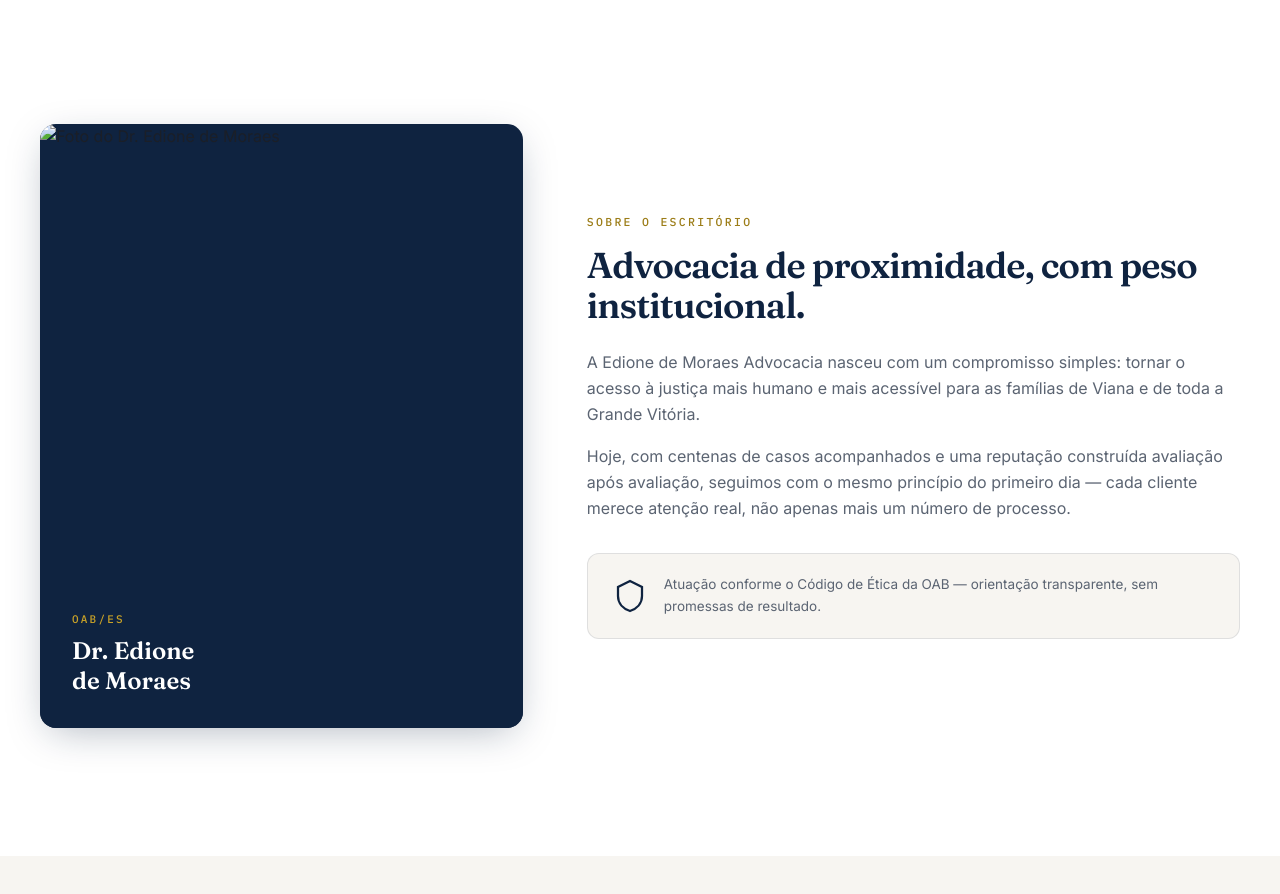
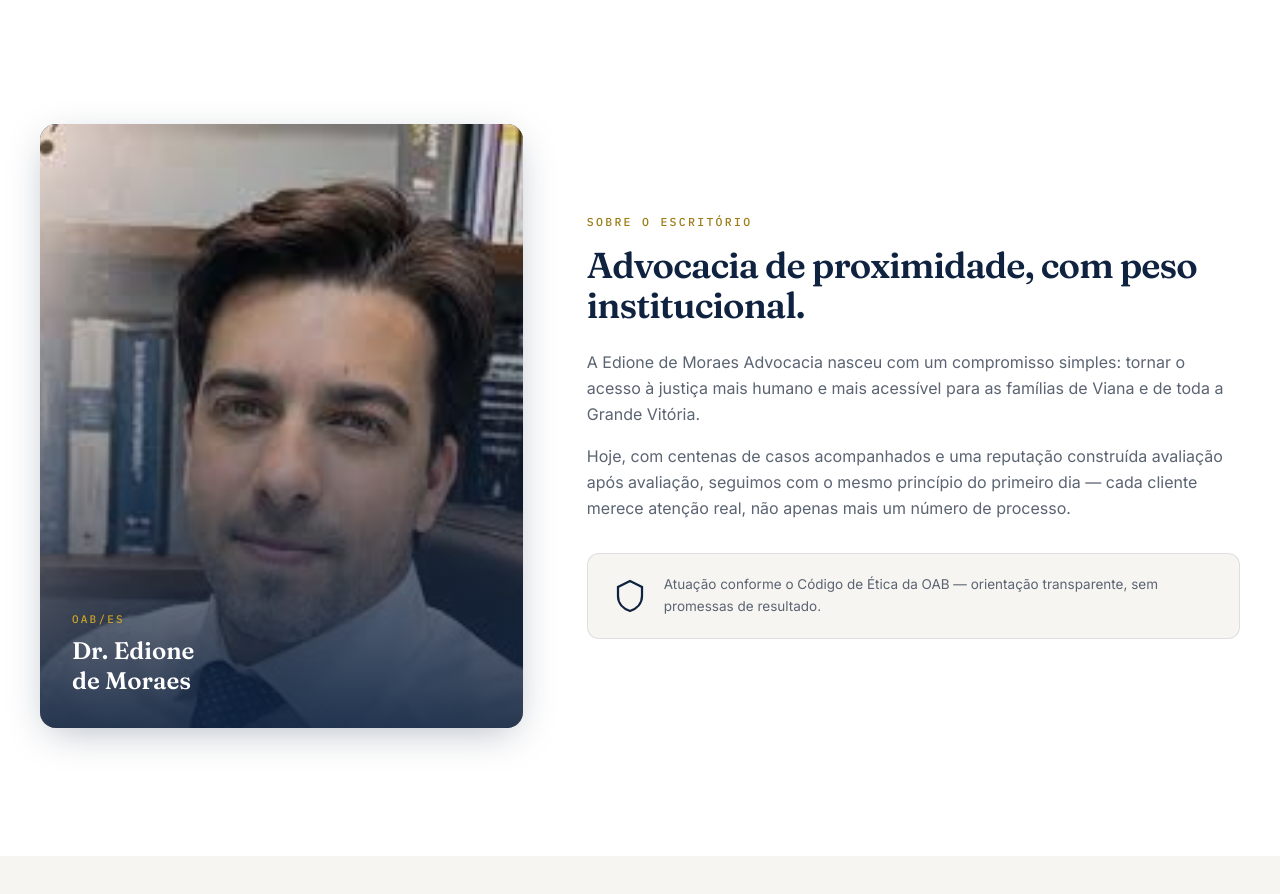
Before and after one commit to EduardoPetter/Site-Edione-Advocacia-, a plain HTML site: page index.html in a window 1280 px wide. Shown: the part 3960-4854 px from the top of the page. Drawn offline with nearby package versions, Linux system fonts and the light colour scheme.

Commit message:
index.html

```diff
--- a/index.html
+++ b/index.html
@@ -461,7 +461,7 @@
       <div class="relative" data-reveal>
         <div class="aspect-[4/5] rounded-2xl bg-navy overflow-hidden relative shadow-seal">
           <!-- Imagem de fundo (certifique-se de que o nome do arquivo aqui seja o mesmo que você subiu) -->
-          <img src="foto-edione.jpg" alt="Foto do Dr. Edione de Moraes" class="absolute inset-0 w-full h-full object-cover">
+          <img src="edione.jpg" alt="Foto do Dr. Edione de Moraes" class="absolute inset-0 w-full h-full object-cover">
 
           <!-- Gradiente escuro para garantir que o texto branco fique legível sobre a foto -->
           <div class="absolute inset-0 bg-gradient-to-t from-navy/90 via-navy/30 to-transparent"></div>
```
